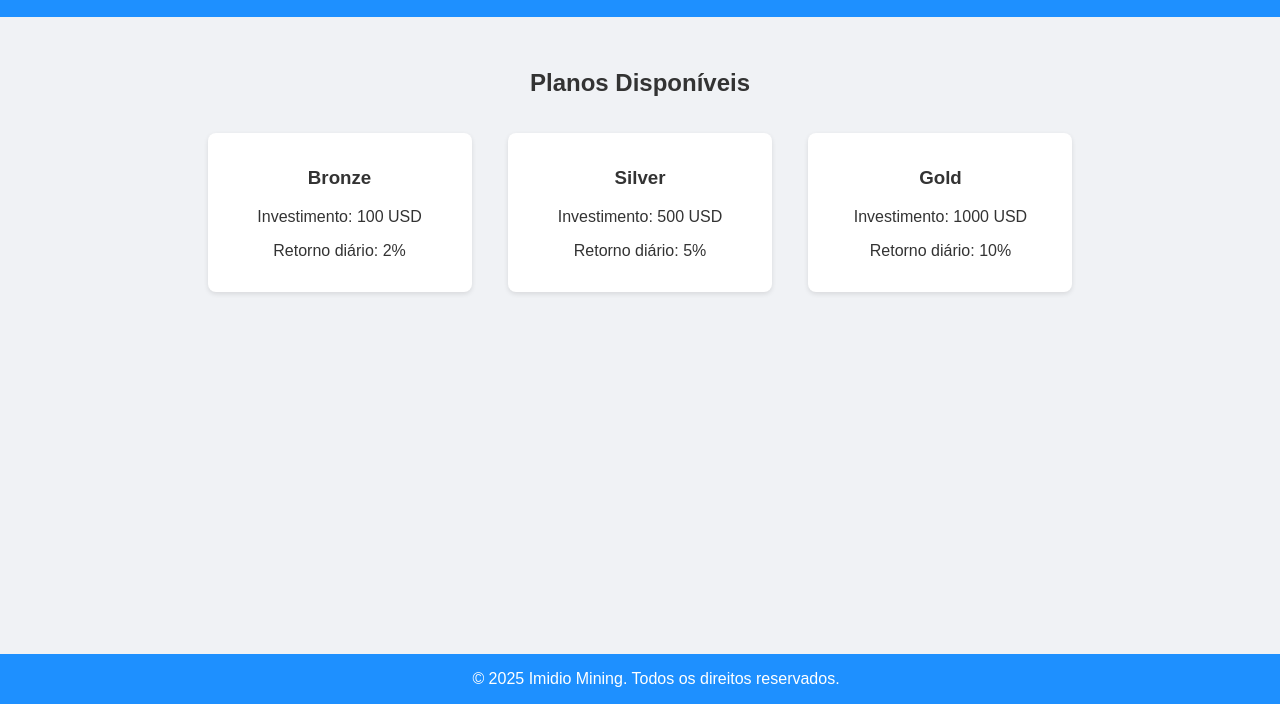
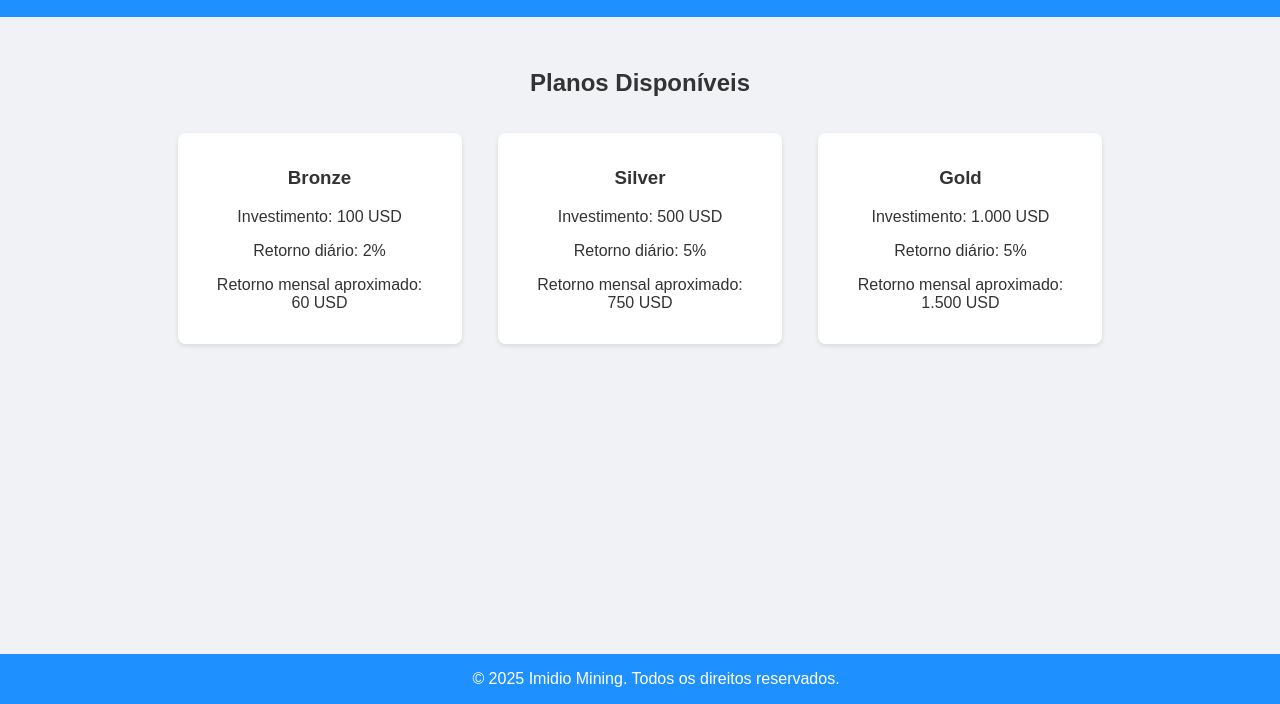
Before and after one commit to imidiomacave07-beep/Imidio-mining, a website: page index.html in a window 1280 px wide. Shown: the part 96-800 px from the top of the page. Drawn offline with Linux system fonts and the light colour scheme.

Commit message:
Update index.html
Signed-off-by: imidiomacave07-beep <imidiomacave07@gmail.com>

```diff
--- a/index.html
+++ b/index.html
@@ -29,7 +29,7 @@
       display: inline-block;
       margin: 1rem;
       padding: 1rem 2rem;
-      width: 200px;
+      width: 220px;
     }
     footer {
       background-color: #1e90ff;
@@ -52,16 +52,19 @@
       <h3>Bronze</h3>
       <p>Investimento: 100 USD</p>
       <p>Retorno diário: 2%</p>
+      <p>Retorno mensal aproximado: 60 USD</p>
     </div>
     <div class="plan">
       <h3>Silver</h3>
       <p>Investimento: 500 USD</p>
       <p>Retorno diário: 5%</p>
+      <p>Retorno mensal aproximado: 750 USD</p>
     </div>
     <div class="plan">
       <h3>Gold</h3>
-      <p>Investimento: 1000 USD</p>
-      <p>Retorno diário: 10%</p>
+      <p>Investimento: 1.000 USD</p>
+      <p>Retorno diário: 5%</p>
+      <p>Retorno mensal aproximado: 1.500 USD</p>
     </div>
   </main>
   <footer>
```
